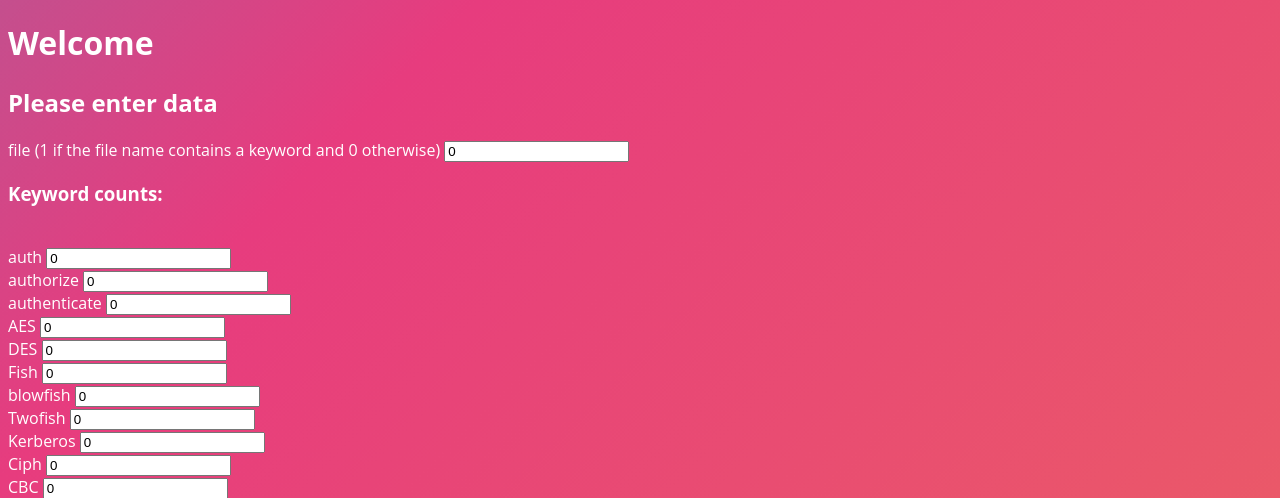
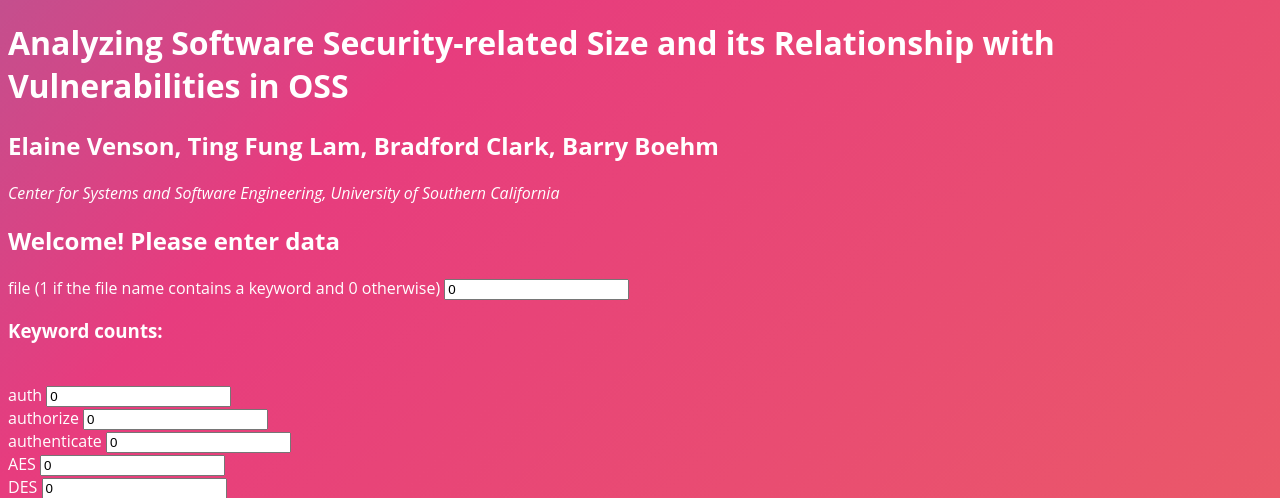
Before and after one commit to lamwilton/oss-security-app, a Flask app: page / in a window 1280 px wide. Shown: the top 498 px of the page. Run offline with Flask 2, Linux system fonts and the light colour scheme; parts of the project's set-up code (start-up, migrations or seed data) failed here and were passed over.

Commit message:
Formatting

```diff
--- a/templates/home.html
+++ b/templates/home.html
@@ -7,8 +7,11 @@
     <title>My Prediction</title>
 </head>
 <body>
-    <h1>Welcome</h1>
-    <h2>Please enter data</h2>
+    <h1>Analyzing Software Security-related Size and its Relationship with Vulnerabilities in OSS</h1>
+
+    <h2>Elaine Venson, Ting Fung Lam, Bradford Clark, Barry Boehm</h2>
+    <i>Center for Systems and Software Engineering, University of Southern California</i>
+    <h2>Welcome! Please enter data</h2>
     <form method="POST">
         {# This hidden_tag is a CSRF security feature. #}
         {{ form.hidden_tag() }}
--- a/templates/prediction.html
+++ b/templates/prediction.html
@@ -6,7 +6,9 @@
     <link rel="stylesheet" href="static/css/style.css">
 </head>
 <body>
-    <h1>Thank you. Here is what you gave me</h1>
+    <h1>Thank you for using this app!</h1>
+    <h2>Your predicted probability is {{ results }}</h2>
+    Here is what you gave me: <br>
     <ul>
         <li>f0: {{ session['f0'] }}</li>
         <li>f1: {{ session['f1'] }}</li>
@@ -91,6 +93,5 @@
         <li>f80: {{ session['f80'] }}</li>
 
     </ul>
-    <h2>Your predict probability is {{ results }}</h2>
 </body>
 </html>
```
